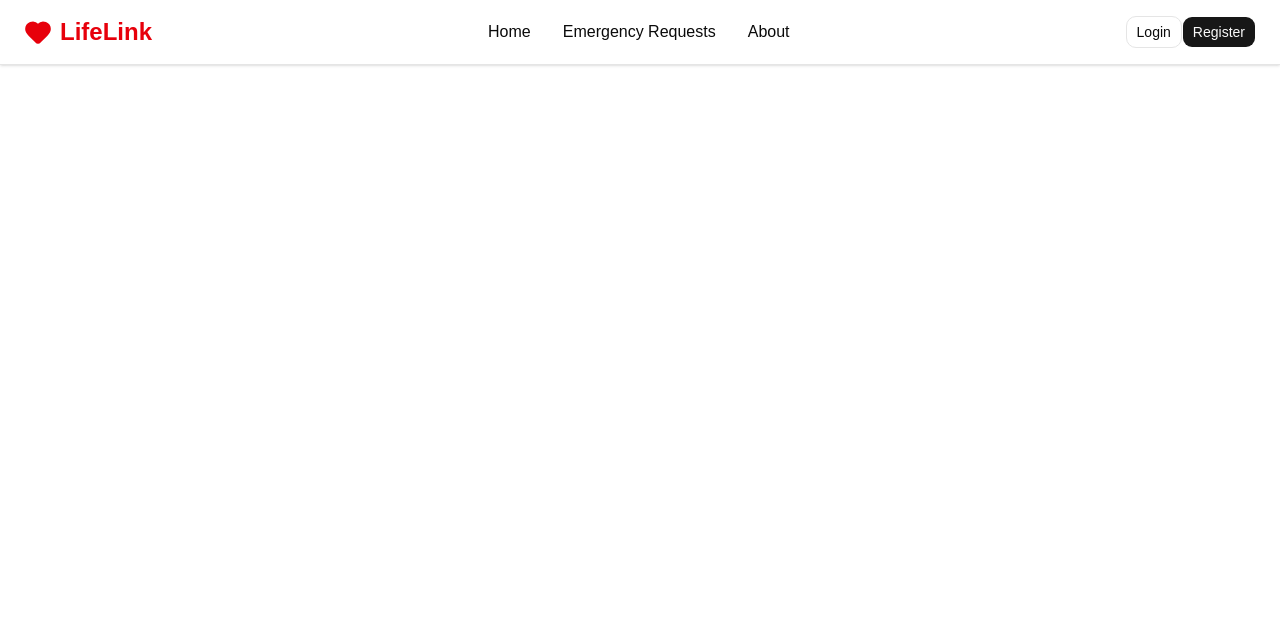
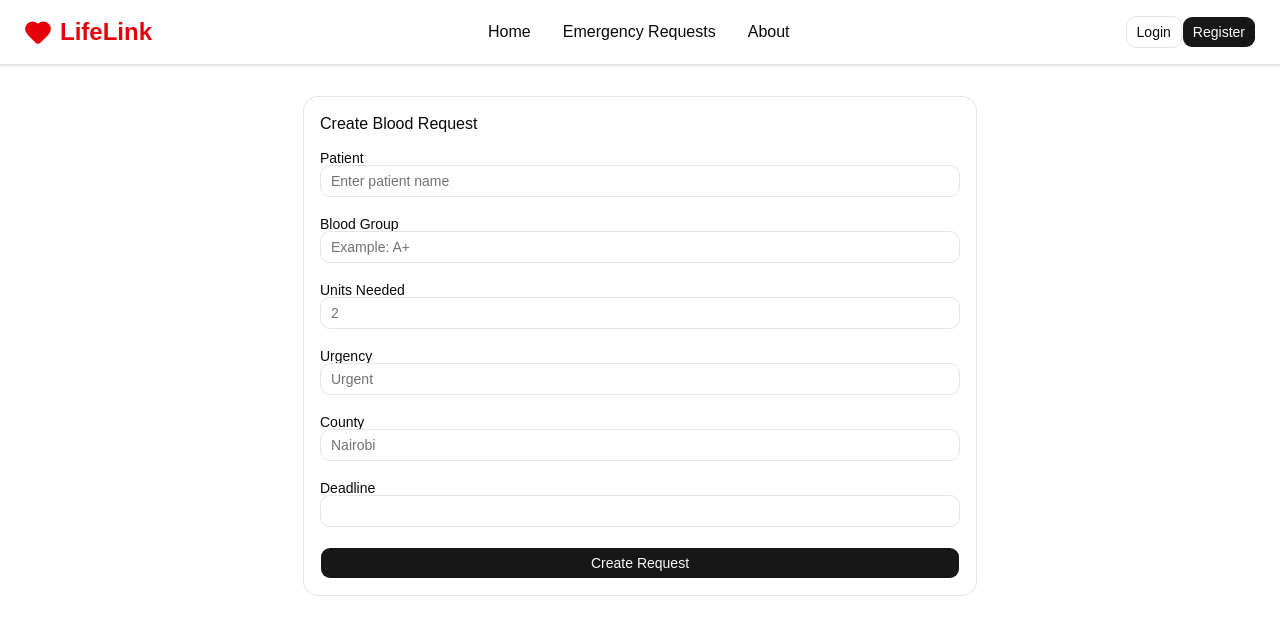
Before and after one commit to Juan-ita/LifeLink, a React (Vite) app: page /hospital/create-request in a window 1280 px wide. Shown: the top 634 px of the page. Built offline with nearby package versions, Linux system fonts and the light colour scheme.

Commit message:
feat: create new request file

```diff
--- a/src/App.jsx
+++ b/src/App.jsx
@@ -5,6 +5,7 @@ import Home from './pages/Home'
 import Register from './pages/Register'
 import Login from './pages/Login'
 import Hospitaldashboard from './pages/Hospitaldashboard'
+import CreateRequest from './components/hospital/CreateRequest'
 
 function App() {
   return (
@@ -15,6 +16,7 @@ function App() {
           <Route path='/register' element={<Register/>}/>
           <Route path='/login' element={<Login/>}/>
           <Route path='/hospital/dashboard' element={<Hospitaldashboard/>}/>
+          <Route path='/hospital/create-request' element={<CreateRequest/>}/>
         </Routes>
 
     </>
--- /dev/null
+++ b/src/components/hospital/CreateRequest.jsx
@@ -0,0 +1,102 @@
+import { useState } from 'react'
+import { Button } from '../ui/button';
+import { Input } from '../ui/input';
+import { Label } from '../ui/label';
+import { Card, CardContent, CardHeader, CardTitle } from '../ui/card';
+
+function CreateRequest() {
+    const[county, setCounty] = useState("")
+    const[deadline, setDedline] = useState("")
+    const [patientName, setPatientName] = useState("")
+    const[bloodGroup, setBloodGroup] = useState("")
+    const[units, setUnits] = useState("")
+    const[urgency, setUrgency] = useState("")
+
+    function handleSubmit(event){
+    event.preventDefault();
+    console.log({
+        patientName,
+        bloodGroup,
+        units,
+        urgency,
+        county,
+        deadline,
+    })
+}
+  return (
+    <main className='p-8'>
+      <Card className="mx-auto max-w-2xl">
+        <CardHeader>
+            <CardTitle>
+                Create Blood Request
+            </CardTitle>
+        </CardHeader>
+
+        <CardContent>
+            <form onSubmit={handleSubmit} className='space-y-5'>
+                <div>
+                    <Label>Patient</Label>
+
+                    <Input
+                    value={patientName}
+                    onCange={(event) => setPatientName(event.target.value)}
+                    placeholder="Enter patient name"
+                    />
+                </div>
+
+                <div>
+                    <Label>Blood Group</Label>
+
+                    <Input
+                    value={bloodGroup}
+                    onCange={(event) => setBloodGroup(event.target.value)}
+                    placeholder="Example: A+"
+                    />
+                </div>
+                <div>
+                    <Label>Units Needed</Label>
+
+                    <Input
+                    value={units}
+                    onCange={(event) => setUnits(event.target.value)}
+                    placeholder="2"
+                    />
+                </div>
+                <div>
+                    <Label>Urgency</Label>
+
+                    <Input
+                    value={urgency}
+                    onCange={(event) => setUrgency(event.target.value)}
+                    placeholder="Urgent"
+                    />
+                </div>
+                <div>
+                    <Label>County</Label>
+
+                    <Input
+                    value={county}
+                    onCange={(event) => setCounty(event.target.value)}
+                    placeholder="Nairobi"
+                    />
+                </div>
+                <div>
+                    <Label>Deadline</Label>
+
+                    <Input
+                    value={deadline}
+                    onCange={(event) => setDedline(event.target.value)}
+                    />
+                </div>
+
+                <Button type="submit" className="w-full">
+                    Create Request
+                </Button>
+            </form>
+        </CardContent>
+      </Card>
+    </main>
+  )
+}
+
+export default CreateRequest
--- a/src/components/hospital/QuickActions.jsx
+++ b/src/components/hospital/QuickActions.jsx
@@ -1,7 +1,9 @@
 import { Button } from "../ui/button"
 import { Plus, Users, Calendar } from "lucide-react"
+import { useNavigate } from "react-router-dom"
 
 function QuickActions() {
+    const navigate = useNavigate();
   return (
     <div className="mt-10">
       <h2 className="mb-4 text-2xl font-semibold">
@@ -9,7 +11,9 @@ function QuickActions() {
       </h2>
        {/* Create Blood Request */}
       <div className="flex flex-wrap gap-4">
-        <Button className="flex items-center gap-2 bg-red-600 hover:bg-red-700">
+        <Button
+        onClick={() => navigate("/hospital/create-request")}
+        className="flex items-center gap-2 bg-red-600 hover:bg-red-700">
             <Plus size={18}/>
             Creat Blood Request
         </Button>
```
